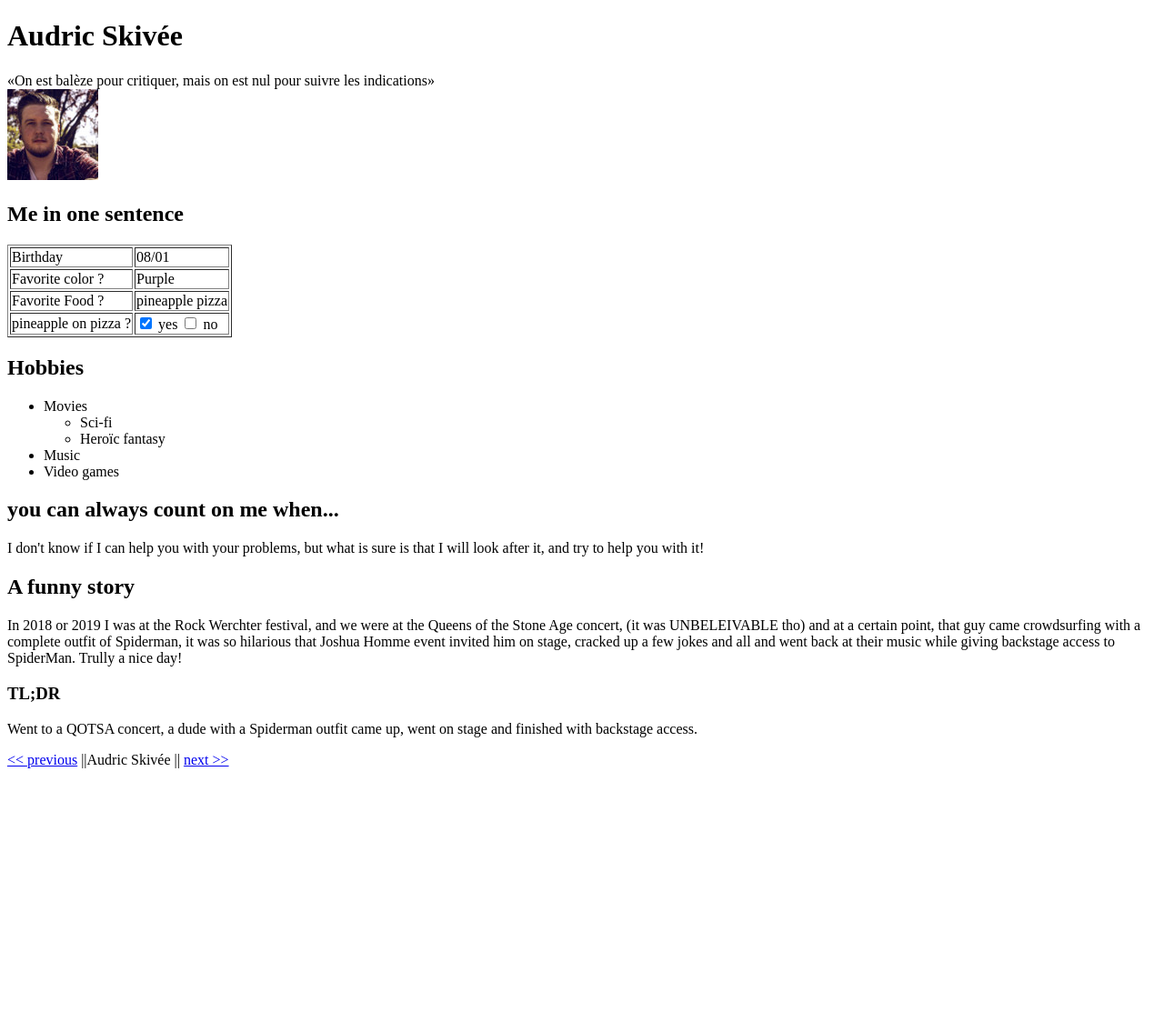
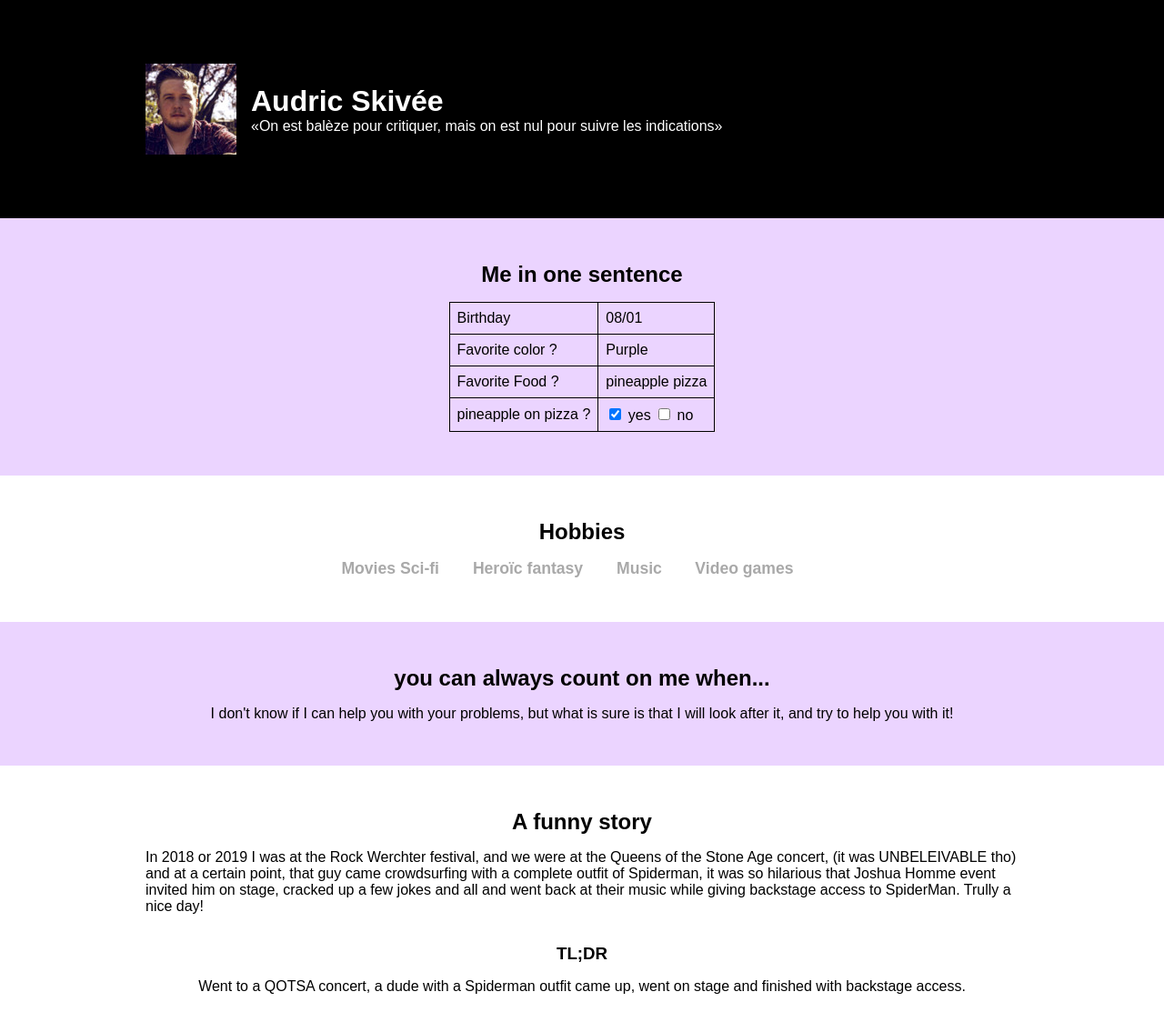
Before and after one commit to MADrickx/markdown-to-html, a plain HTML site: page index.html in a window 1280 px wide. Shown: the top 1113 px of the page at 91% size. Before the commit the page ends 853 px from the top, so only its background shows below. Drawn offline with Linux system fonts and the light colour scheme.

Commit message:
ajout de css maggle

```diff
--- a/index.html
+++ b/index.html
@@ -5,13 +5,23 @@
     <meta http-equiv="X-UA-Compatible" content="IE=edge">
     <meta name="viewport" content="width=device-width, initial-scale=1.0">
     <title>ex-01 html/css fundamentals</title>
+    <link rel="stylesheet" href="screen.css">
 </head>
 <body>
+    <div class="l-header">
+        <div class="l-header-caps">
+            <img src="img/audric.jpeg" alt="Photo de moi, Audric Skivée">
+            <div class="l-header-caps-info">
                 <h1>Audric Skivée</h1>
-    <q>On est balèze pour critiquer, mais on est nul pour suivre les indications</q><br>
-    <img src="img/audric.jpeg" alt="Photo de moi, Audric Skivée">
-    <h2>Me in one sentence</h2>
-    <table border="1">
+                <q>On est balèze pour critiquer, mais on est nul pour suivre les indications</q>
+            </div>
+        </div>
+    </div>
+    <main class="l-main">
+        <div class="c-main-me">
+            <div class="c-main-me-info">
+                <h2 class="heading-spacer">Me in one sentence</h2>
+                <table>
                     <tr>
                         <td>Birthday</td>
                         <td>08/01</td>
@@ -34,7 +44,12 @@
                         </td>
                     </tr>
                 </table>
-    <h2>Hobbies</h2>
+            </div>
+        </div>
+        <div class="c-main-hobbies">
+            <div class="c-main-hobbies-info">
+                <h2 class="heading-spacer">Hobbies</h2>
+                <div class="c-main-hobbies-info-list">
                     <ul>
                         <li>Movies
                             <ul>
@@ -45,14 +60,27 @@
                         <li>Music</li>
                         <li>Video games</li>
                     </ul>
-    <h2>you can always count on me when...</h2>
-    <p>I don't know if I can help you with your problems, but what is sure is that I will look after it, and try to help you with it!
-    </p>
-    <h2>A funny story</h2>
+                </div>
+            </div>
+        </div>
+        <div class="c-main-countOnMe">
+            <div class="c-main-countOnMe-info">
+                <h2 class="heading-spacer">you can always count on me when...</h2>
+                <p>I don't know if I can help you with your problems, but what is sure is that I will look after it, and try to help you with it!</p>
+            </div>
+        </div>
+        <div class="c-main-funny">
+            <div class="c-main-funny-info">
+                <h2 class="heading-spacer">A funny story</h2>
                 <p>In 2018 or 2019 I was at the Rock Werchter festival, and we were at the Queens of the Stone Age concert, (it was UNBELEIVABLE tho) and at a certain point, that guy came crowdsurfing with a complete outfit of Spiderman, it was so hilarious that Joshua Homme event invited him on stage, cracked up a few jokes and all and went back at their music while giving backstage access to SpiderMan. Trully a nice day!
                 </p>
-    <h3>TL;DR</h3>
+                <h3 class="heading-spacer">TL;DR</h3>
                 <p>Went to a QOTSA concert, a dude with a Spiderman outfit came up, went on stage and finished with backstage access.</p>
-    <a href="https://github.com/AntoineLemlin/markdown-challenge"><< previous</a> ||Audric Skivée || <a href="https://github.com/Baysaaaa/markdown-challenge">next >></a>
+            </div>
+        </div>
+    </main>
+    <footer>
+        <a href="https://github.com/AntoineLemlin/markdown-challenge">&lsaquo;&lsaquo;</a>||Audric Skivée||<a href="https://github.com/Baysaaaa/markdown-challenge">&rsaquo;&rsaquo;</a>
+    </footer>
 </body>
 </html>
--- /dev/null
+++ b/screen.css
@@ -0,0 +1,146 @@
+/*micro reset*/
+body {
+    font-family: Arial, Helvetica, sans-serif;
+}
+h1,h2,h3,h4,h5,h6,ul,li,p,q,html,body{
+    padding: 0;
+    margin: 0;
+}
+
+ul li ul li:last-child{
+    padding: 0;
+}
+
+ul li ul {
+    padding: 0 0 0 1rem;
+}
+
+li {
+    padding: 0.25rem 0;
+}
+/*fin micro reset*/
+
+.l-header {
+    width: 90%;
+    height: 30vh;
+    color: white;
+    background-color: black;
+    display: flex;
+    flex-direction: row;
+    padding: 0 5%;
+    align-items: center;
+    justify-content: center;
+}
+
+.l-header-caps{
+    width: 960px;
+    display: flex;
+    flex-direction: row;
+    margin: auto;
+}
+
+.l-header-caps-info{
+    display: flex;
+    justify-content: center;
+    flex-direction: column;
+}
+
+.l-header-caps img {
+    padding: 1rem 1rem 1rem 0;
+}
+
+.l-main {
+    width: 100%;
+    display: flex;
+    justify-content: center;
+    flex-direction: column;
+}
+
+.c-main-me-info, .c-main-hobbies-info, .c-main-countOnMe-info, .c-main-funny-info {
+    max-width: 960px;
+    margin: auto;
+    padding: 1rem;
+}
+
+.c-main-hobbies-info-list{
+    padding: 0 1rem 0 1rem;
+}
+
+.l-main > div:nth-child(odd){
+    background-color: #ebd4ff;
+    padding-bottom: 2rem;
+}
+
+.l-main > div:nth-child(even){
+    background-color: white;
+    padding-bottom: 2rem;
+}
+
+table, tr, td{
+    border:1px solid black;
+    border-collapse: collapse;
+    padding: 0.5rem;
+}
+
+.heading-spacer{
+    padding:2rem 0 1rem 0;
+}
+
+footer {
+    background-color: black;
+    display: flex;
+    justify-content: center;
+    align-items: center;
+    height: 15vh;
+    color: white;
+}
+
+footer a, footer a:link, a:visited, a:focus{
+    text-decoration: none;
+    color: white;
+    padding: 0 0.5rem;
+}
+
+.l-main > *{
+    display: flex;
+    justify-content: center;
+    align-items: center;
+}
+
+.l-main > div > div{
+    display: flex;
+    justify-content: center;
+    align-items: center;
+    flex-direction: column;
+}
+
+@media screen and (min-width: 700px) {
+    .l-main > *{
+        display: flex;
+        justify-content: left;
+    }
+
+    .c-main-funny-info, .c-main-countOnMe-info, .c-main-hobbies-info, .c-main-me-info{
+        display: flex;
+        justify-content: left;
+        flex-direction: column;
+        width: 100%;
+    }
+
+    .c-main-hobbies-info-list li{
+        display: inline;
+        font-weight: 800;
+        padding-right:2rem;
+        font-size: 1.1rem;
+        color:darkgray;
+    }
+
+    .c-main-hobbies-info-list ul{
+        display: inline;
+        padding: 0;
+    }
+
+    .c-main-hobbies-info-list {
+        padding: 0;
+    }
+}
```
Lines whose indentation alone changed are shown as unchanged.
